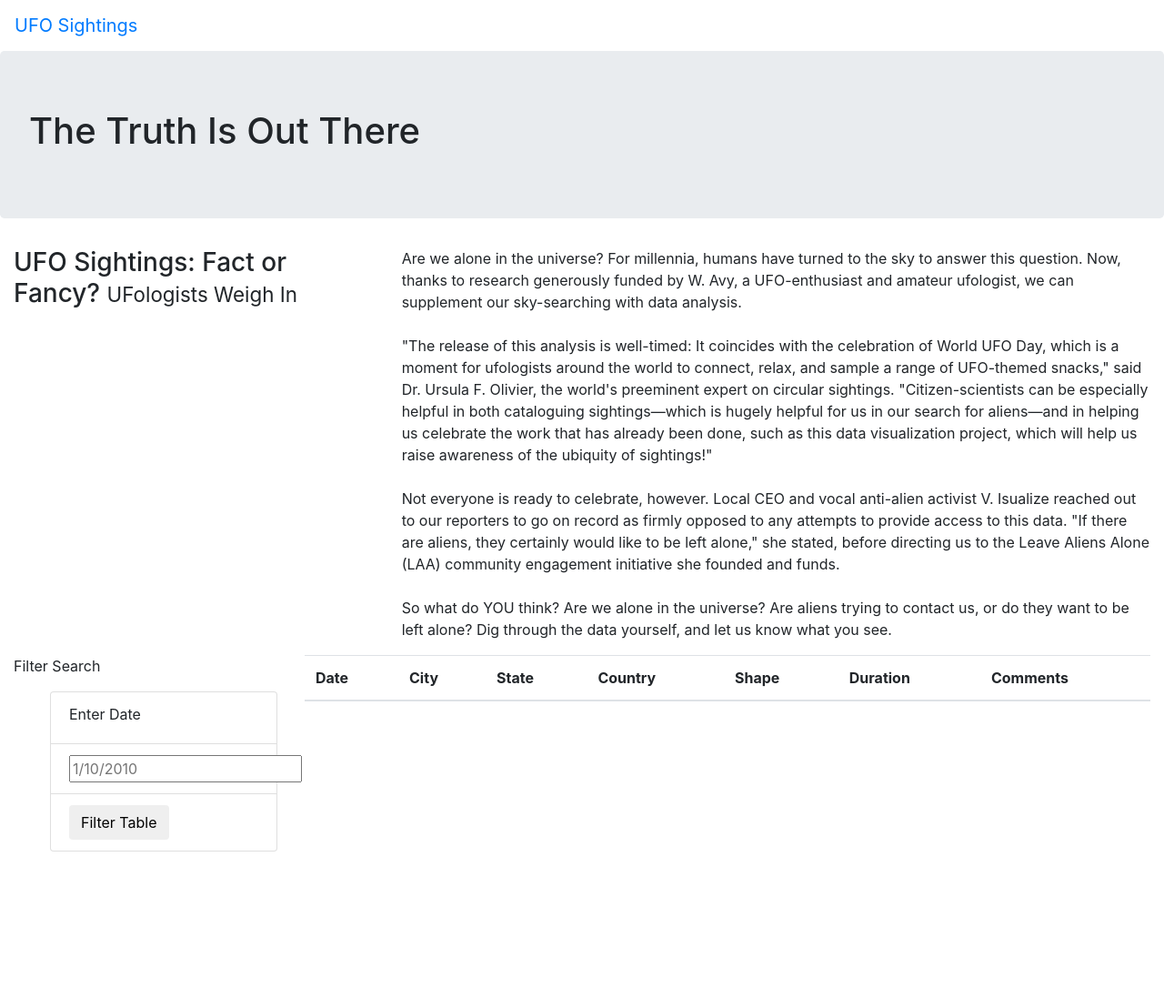
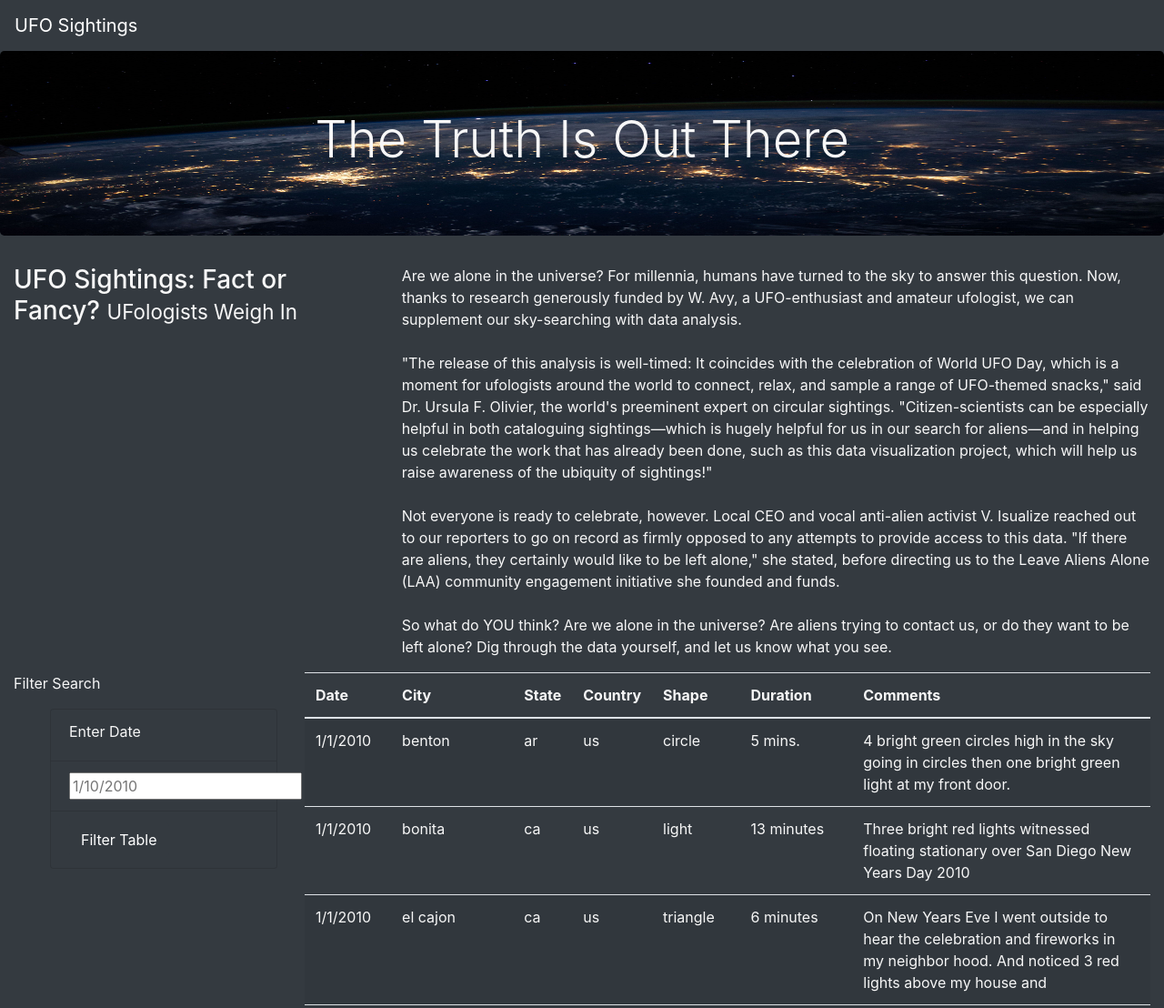
Before and after one commit to AdamSchwartz1/UFOs, a plain HTML site: page index.html in a window 1280 px wide. Shown: the top 1108 px of the page at 91% size. Before the commit the page ends 952 px from the top, so only its background shows below. Drawn offline with nearby package versions, Linux system fonts and the light colour scheme.

Commit message:
load final mod work

```diff
--- a/index.html
+++ b/index.html
@@ -13,16 +13,16 @@
     />
     <link rel="stylesheet" href="static/css/style.css">
 </head>
-<body>
+<body class="bg-dark">
     <div class="wrapper">
-        <nav class="navbar  navbar-expand-lg">
+        <nav class="navbar navbar-dark bg-dark navbar-expand-lg">
             <a class="navbar-brand" href="index.html">UFO Sightings</a>
         </nav>
 
 
     </div>
     <div class="jumbotron">
-        <h1>The Truth Is Out There</h1>
+        <h1 class="display-4">The Truth Is Out There</h1>
     </div>
     <div class="container-fluid">
         <div class="row">
@@ -41,17 +41,17 @@
     <div class="container-fluid">
         <div class="row">
             <div class="col-md-3">
-                <form>
+                <form class="bg-dark">
                     <p>Filter Search</p>
-                    <ul class="list_group">
-                        <li class="list-group-item">
+                    <ul class="list_group bg-dark">
+                        <li class="list-group-item bg-dark">
                             <label for="date">Enter Date</label>
                         </li>
-                        <li class="list-group-item">
+                        <li class="list-group-item bg-dark">
                             <input type="text" placeholder="1/10/2010" id="datetime"/>
                         </li>
-                        <li class="list-group-item">
-                            <button id="filter-btn" type="button" class="btn btn-default">Filter Table</button>
+                        <li class="list-group-item bg-dark">
+                            <button id="filter-btn" type="button" class="btn btn-dark">Filter Table</button>
                         </li>
                     </ul>
                 </form>
@@ -75,5 +75,8 @@
         </div>
 
     </div>
+    <script src="https://cdnjs.cloudflare.com/ajax/libs/d3/4.11.0/d3.js"></script>
+    <script src="static/js/data.js"></script>
+    <script src="static/js/app.js"></script>
 </body>
 </html>
--- a/static/css/style.css
+++ b/static/css/style.css
@@ -0,0 +1,10 @@
+body {
+
+  color: #f7f7f7;
+  }
+
+  .jumbotron {
+    background-image: url("../images/nasa.jpg");
+    background-size: 100% 100%;
+    text-align: center;
+  }
```
Also changed, not shown: static/images/nasa.jpg (added).
